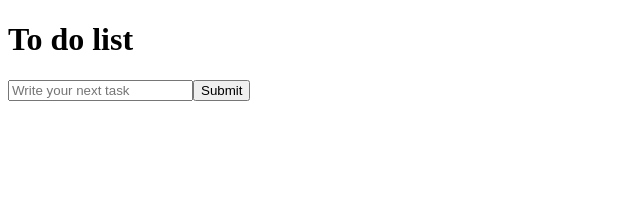
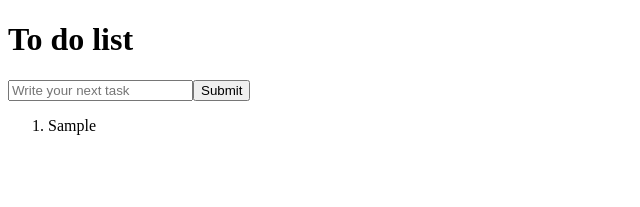
Before and after one commit to Prabigyakafle890/Todo, a React (Vite) app: page / in a window 1280 px wide. Both pictures are taken after typing "Sample" into the empty fields and a click on the button "Submit". Shown: the top 207 px of the page, without its empty margins (0-640 px from the left). Built offline with nearby package versions, Linux system fonts and the light colour scheme.

Commit message:
feat: add List component to display todo items

```diff
--- a/src/App.tsx
+++ b/src/App.tsx
@@ -2,6 +2,7 @@ import { useState } from "react";
 import Header from "./components/Header";
 import Form from "./components/Form";
 import type { todoItem } from "./types";
+import List from "./components/List";
 function App() {
   const [todos, setTodos] = useState<todoItem[]>([]);
 
@@ -13,6 +14,7 @@ function App() {
     <>
       <Header />
       <Form addTodo={addTodo} />
+      <List todos={todos} />
     </>
   );
 }
--- a/src/components/List.tsx
+++ b/src/components/List.tsx
@@ -0,0 +1,26 @@
+import type { todoItem } from "../types";
+
+function Item({item}:{item: todoItem} ) {
+  return(
+
+      <li>{ item?.title }</li>
+
+  )
+}
+
+export default function List({todos} : {todos: todoItem[]}){
+  return(
+    <ol>
+    {todos.length > 0 ?
+
+      todos.map((item) => (
+        <Item key={item.id} item = {item}/>
+      )
+    ):(
+    <p>Nothing to do yet!</p>
+  )}
+    </ol>
+  )
+
+
+}
```
